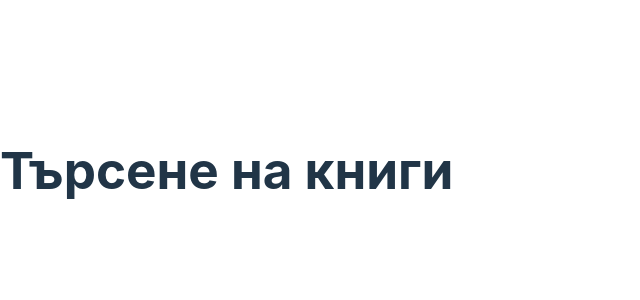
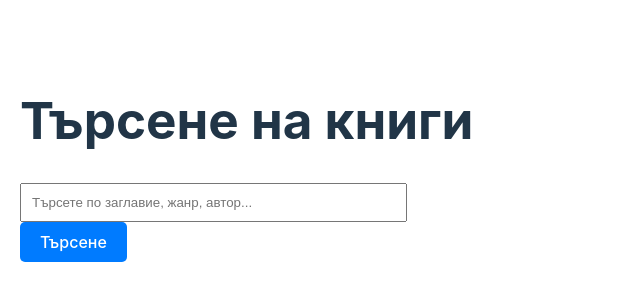
Before and after one commit to SupPanda9/BookWise, a React (Vite) app in the folder frontend/bookwise-frontend/: page /search in a window 1280 px wide. Shown: the part 230-530 px from the top of the page, without its empty margins (0-640 px from the left). Built offline with nearby package versions, Linux system fonts and the light colour scheme.

Commit message:
Added Books searching and Book page opening.

```diff
--- a/frontend/bookwise-frontend/src/App.jsx
+++ b/frontend/bookwise-frontend/src/App.jsx
@@ -4,6 +4,8 @@ import HomePage from "./pages/HomePage";
 import RegistrationPage from "./pages/RegistrationPage";
 import LoginPage from "./pages/LoginPage";
 import Dashboard from "./pages/Dashboard";
+import SearchPage from "./pages/SearchPage";
+import BookDetailsPage from "./pages/BookDetailsPage";
 
 function App() {
     return (
@@ -14,10 +16,11 @@ function App() {
                 <Route path="/login" element={<LoginPage />} />
                 <Route path="/dashboard" element={<Dashboard />} />
                 {/* Placeholder маршрути */}
-                <Route path="/search" element={<h1>Търсене на книги</h1>} />
                 <Route path="/collections" element={<h1>Колекции</h1>} />
                 <Route path="/profile" element={<h1>Настройки на профила</h1>} />
                 <Route path="/challenges" element={<h1>Предизвикателства</h1>} />
+                <Route path="/search" element={<SearchPage />} />
+                <Route path="/books/:googleBooksId" element={<BookDetailsPage />} />
             </Routes>
         </Router>
     );
--- /dev/null
+++ b/frontend/bookwise-frontend/src/pages/BookDetailsPage.jsx
@@ -0,0 +1,51 @@
+import React, { useEffect, useState } from "react";
+import { useParams } from "react-router-dom";
+import axios from "axios";
+
+const BookDetailsPage = () => {
+    const { googleBooksId } = useParams();
+    const [book, setBook] = useState(null);
+    const [loading, setLoading] = useState(true);
+    const [error, setError] = useState("");
+
+    useEffect(() => {
+        const fetchBookDetails = async () => {
+            const userId = localStorage.getItem("userId"); // Извличаме userId
+            if (!userId) {
+                setError("Не сте влезли в системата.");
+                setLoading(false);
+                return;
+            }
+
+            try {
+                const response = await axios.get(`http://localhost:8080/books/${googleBooksId}`, {
+                    params: { userId }, // Подаваме userId
+                });
+                setBook(response.data);
+            } catch (err) {
+                console.error("Грешка при зареждане на детайлите на книгата:", err);
+                setError("Грешка при зареждане на информацията за книгата.");
+            } finally {
+                setLoading(false);
+            }
+        };
+
+        fetchBookDetails();
+    }, [googleBooksId]);
+
+    if (loading) return <p>Зареждане...</p>;
+    if (error) return <p style={{ color: "red" }}>{error}</p>;
+
+    return (
+        <div style={{ padding: "20px" }}>
+            <h1>{book.title}</h1>
+            <img src={book.coverImage} alt={book.title} style={{ width: "300px", height: "450px", objectFit: "cover" }} />
+            <p><strong>Автори:</strong> {book.authors.join(", ")}</p>
+            <p><strong>Жанрове:</strong> {book.genres.join(", ")}</p>
+            <p><strong>Описание:</strong> {book.description}</p>
+            <p><strong>Страници:</strong> {book.pageCount}</p>
+        </div>
+    );
+};
+
+export default BookDetailsPage;
--- a/frontend/bookwise-frontend/src/pages/HomePage.jsx
+++ b/frontend/bookwise-frontend/src/pages/HomePage.jsx
@@ -24,6 +24,7 @@ const HomePage = () => {
                 },
             });
 
+            localStorage.setItem("userId", response.data.userId);
             localStorage.setItem("token", response.data.token);
             setMessage("Входът е успешен!");
 
--- /dev/null
+++ b/frontend/bookwise-frontend/src/pages/SearchPage.jsx
@@ -0,0 +1,93 @@
+import React, { useState } from "react";
+import axios from "axios";
+import { useNavigate } from "react-router-dom";
+
+const SearchPage = () => {
+    const [query, setQuery] = useState(""); // Търсене
+    const [books, setBooks] = useState([]); // Резултати от търсенето
+    const [loading, setLoading] = useState(false);
+    const [error, setError] = useState("");
+    const navigate = useNavigate();
+
+    const handleSearch = async (e) => {
+        e.preventDefault();
+        setLoading(true);
+        setError("");
+
+        try {
+            const response = await axios.get("http://localhost:8080/books/search", {
+                params: {
+                    query,
+                    maxResults: 10,
+                    sort: "popularity",
+                },
+            });
+            setBooks(response.data);
+        } catch (err) {
+            console.error("Грешка при търсенето:", err);
+            setError("Грешка при зареждането на резултатите.");
+        } finally {
+            setLoading(false);
+        }
+    };
+
+    const handleBookClick = (googleBooksId) => {
+        navigate(`/books/${googleBooksId}`);
+    };
+
+    return (
+        <div style={{ padding: "20px" }}>
+            <h1>Търсене на книги</h1>
+            <form onSubmit={handleSearch} style={{ marginBottom: "20px" }}>
+                <input
+                    type="text"
+                    placeholder="Търсете по заглавие, жанр, автор..."
+                    value={query}
+                    onChange={(e) => setQuery(e.target.value)}
+                    style={{ padding: "10px", width: "80%", marginRight: "10px" }}
+                />
+                <button
+                    type="submit"
+                    style={{
+                        padding: "10px 20px",
+                        backgroundColor: "#007BFF",
+                        color: "#fff",
+                        border: "none",
+                        borderRadius: "5px",
+                        cursor: "pointer",
+                    }}
+                >
+                    Търсене
+                </button>
+            </form>
+            {loading && <p>Зареждане...</p>}
+            {error && <p style={{ color: "red" }}>{error}</p>}
+            <div style={{ display: "flex", flexWrap: "wrap", gap: "20px" }}>
+                {books.map((book) => (
+                    <div
+                        key={book.googleBooksId}
+                        onClick={() => handleBookClick(book.googleBooksId)}
+                        style={{
+                            width: "200px",
+                            padding: "10px",
+                            border: "1px solid #ccc",
+                            borderRadius: "5px",
+                            cursor: "pointer",
+                            textAlign: "center",
+                        }}
+                    >
+                        <img
+                            src={book.coverImage}
+                            alt={book.title}
+                            style={{ width: "100%", height: "300px", objectFit: "cover" }}
+                        />
+                        <h3 style={{ fontSize: "16px", margin: "10px 0" }}>{book.title}</h3>
+                        <p style={{ fontSize: "14px", color: "#666" }}>{book.authors.join(", ")}</p>
+                    </div>
+                ))}
+            </div>
+        </div>
+    );
+};
+
+export default SearchPage;
```
